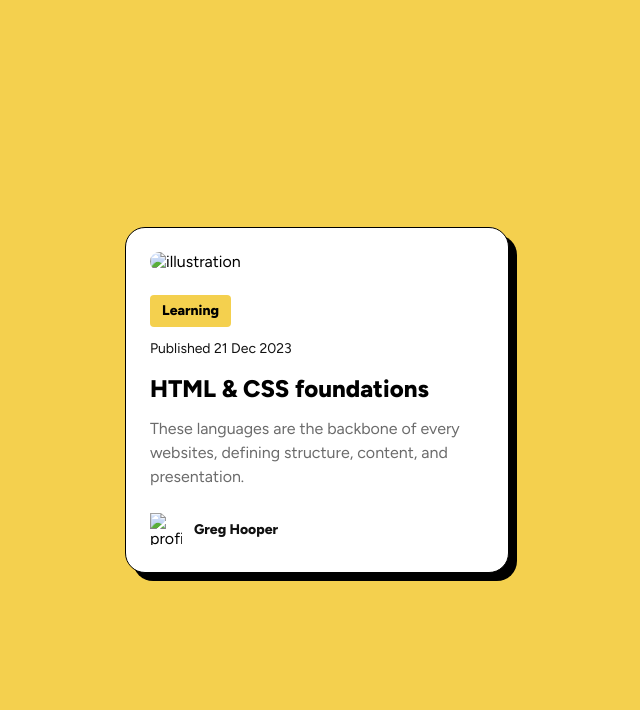
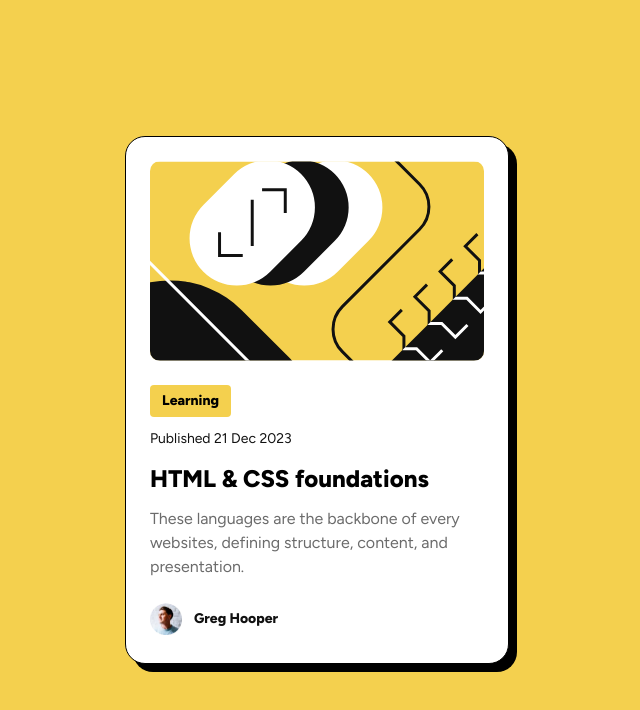
Before and after one commit to air091/Blogpreview, a plain HTML site: page index.html in a window 1280 px wide. Shown: the whole page, without its empty margins (323-963 px from the left). Drawn offline with Linux system fonts and the light colour scheme; files that its build step writes are made by us from their sources.

Commit message:
Update index.html

```diff
--- a/index.html
+++ b/index.html
@@ -7,12 +7,12 @@
   <link rel="preconnect" href="https://fonts.gstatic.com" crossorigin>
   <link href="https://fonts.googleapis.com/css2?family=Figtree:ital,wght@0,300..900;1,300..900&display=swap" rel="stylesheet">
   <title>Blog preview</title>
-  <link rel="stylesheet" href="/Blog_preview_card/style.css">
-  <link rel="shortcut icon" href="/Blog_preview_card/assets/favicon-32x32.png" type="image/x-icon">
+  <link rel="stylesheet" href="style.css">
+  <link rel="shortcut icon" href="assets/favicon-32x32.png" type="image/x-icon">
 </head>
 <body>
   <div role="main" class="card">
-    <img class="head-img" src="/Blog_preview_card/assets/illustration-article.svg" alt="illustration">
+    <img class="head-img" src="assets/illustration-article.svg" alt="illustration">
 
     <div role="article" class="content">
       <div class="category">
@@ -24,7 +24,7 @@
     </div>
 
     <div role="log" class="author">
-      <img src="/Blog_preview_card/assets/image-avatar.webp" alt="profile">
+      <img src="assets/image-avatar.webp" alt="profile">
       <p>Greg Hooper</p>
     </div>
   </div>
```
